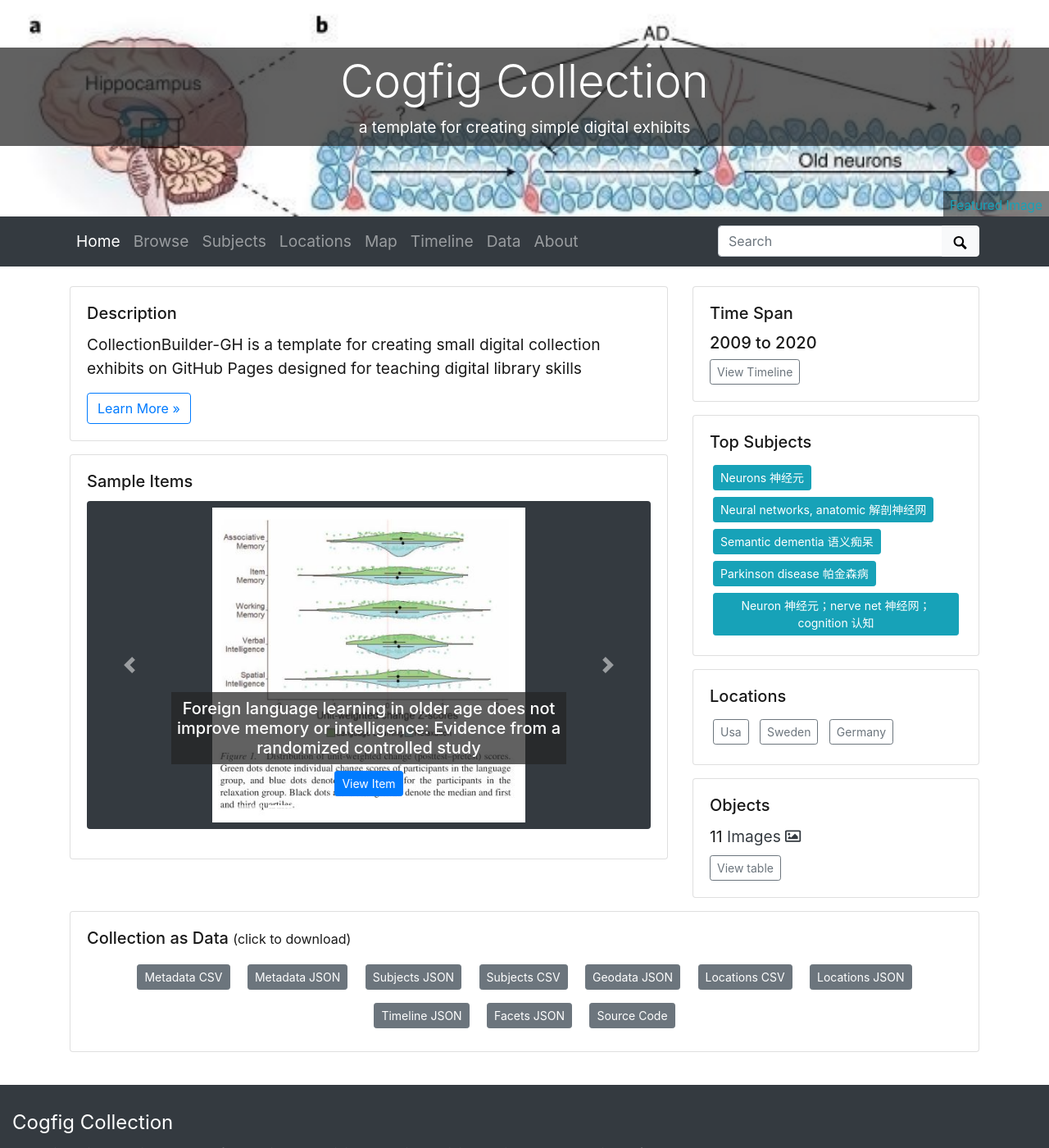
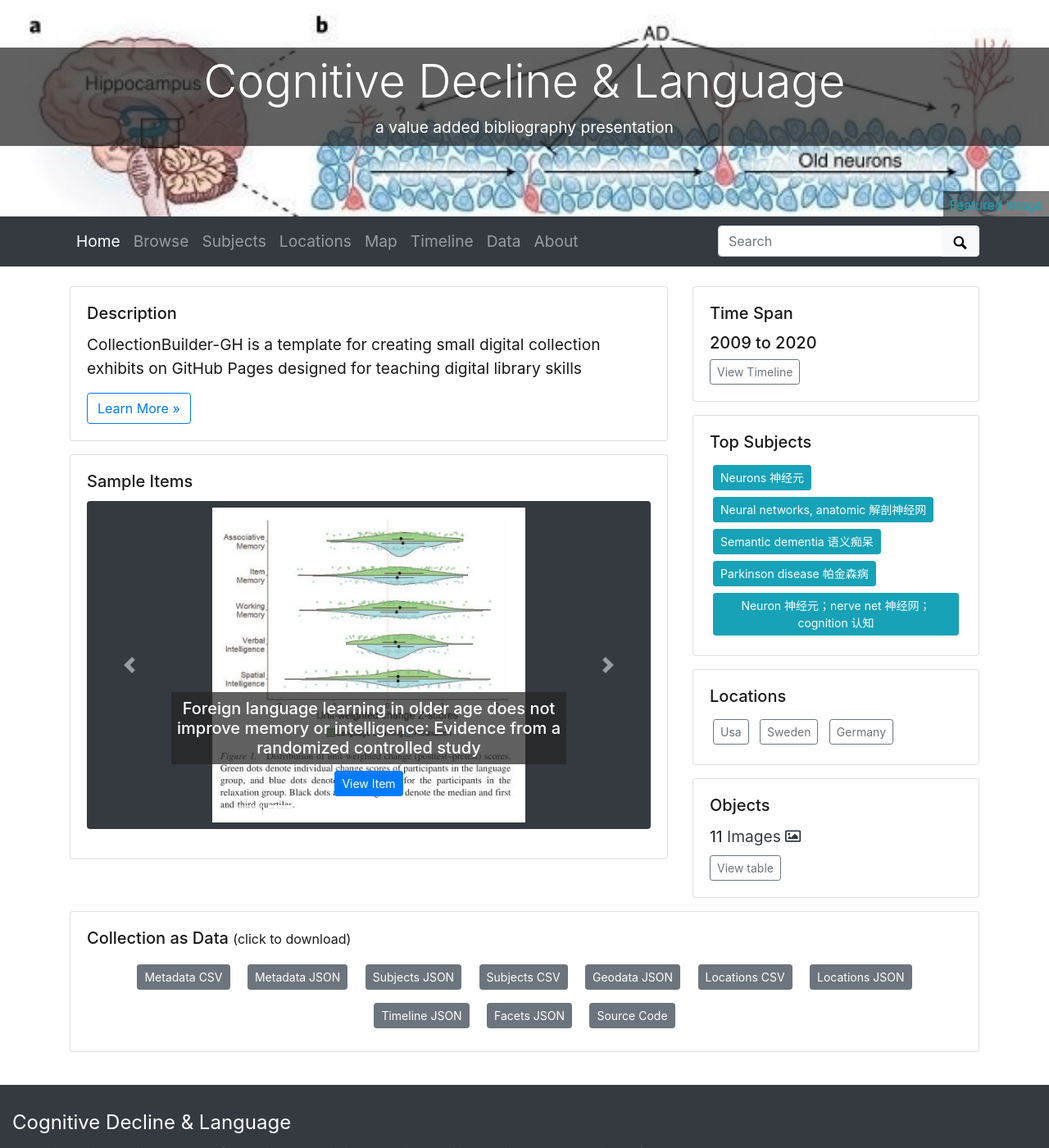
Before and after one commit to archivesw/cogfigcollection, a Jekyll site: the page built from index.md, in a window 1280 px wide and 1400 px high. Shown: the whole window at 82% size. Built offline with Jekyll 4.4.1, drawn with Linux system fonts in a browser that asks for light colours.

Commit message:
update congig.yml

```diff
--- a/_config.yml
+++ b/_config.yml
@@ -18,9 +18,9 @@ source-code: https://github.com/achives/cogfigcollection
 # SITE SETTINGS
 #
 # title of site appears in banner
-title: Cogfig Collection
+title: Cognitive Decline & Language
 # tagline, a short phrase that will appear throughout the site in the top banner
-tagline: a template for creating simple digital exhibits
+tagline: a value added bibliography presentation
 # description appears in meta tags and other locations
 # this description might appear in search result lists, keep around 160 characters max
 description: "CollectionBuilder-GH is a template for creating small digital collection exhibits on GitHub Pages designed for teaching digital library skills"
```
